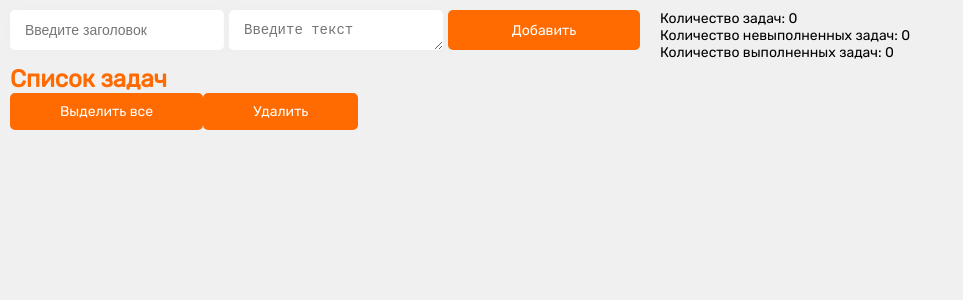
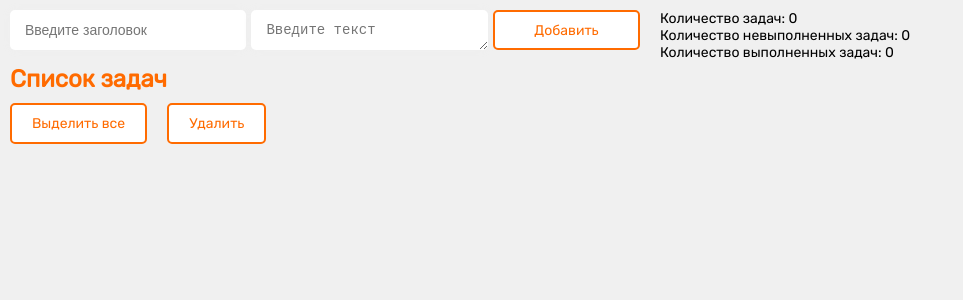
Before and after one commit to alexklokov/notes, a React (Create React App) app: page / in a window 1280 px wide. Shown: the top 300 px of the page, without its empty margins (0-963 px from the left). Built offline with nearby package versions, Linux system fonts and the light colour scheme.

Commit message:
Изменили стили задач. Добавлена кнопка изменения состояния задачи

```diff
--- a/src/App.css
+++ b/src/App.css
@@ -2,27 +2,32 @@
 
 :root{
   --orange: rgb(255, 107, 0);
+  --green: rgb(52, 201, 36);
+  --gray: #999;
+  --body-bg: rgb(240, 240, 240);
 }
 
 body {
-  background: rgb(240, 240, 240);
+  background: var(--body-bg);
   font-family: "Rubik", sans-serif;
   font-size: 14px;
 }
 
 .btn {
-  padding: 10px 50px;
-  background: var(--orange);
-  color: white;
+  padding: 10px 20px;
+  color: var(--orange);
+  background: white;
+  border: solid 2px var(--orange);
   cursor: pointer;
   border-radius: 5px;
   display: inline-block;
   user-select: none;
   text-align: center;
+  transition-duration: .2s;
 }
 
-.btn:hover { background: rgb(255, 132, 31); }
-.btn:active { background: rgb(255, 132, 31); }
+.btn:active,
+.btn:hover { background: var(--orange); color: white; }
 
 .m20 { margin: 20px 0; }
 
--- a/src/App.js
+++ b/src/App.js
@@ -32,9 +32,9 @@ const App = () => {
     setTasks([...tasks, newTask])
   }
 
-  const changeStatus = (id, status) => {
+  const completeTask = (id) => {
     setTasks(tasks.map(task => {
-      if(task.id === id) task.status = status
+      if(task.id === id) task.status = 1
       return task
     }))
   }
@@ -67,7 +67,7 @@ const App = () => {
                       task={task}
                       status={statuses}
                       onChangeSelected={changeSelected}
-                      onChangeStatus={changeStatus}
+                      completeTask={completeTask}
             />)
   })
 
--- a/src/Components/TaskList/TaskItem/TaskItem.css
+++ b/src/Components/TaskList/TaskItem/TaskItem.css
@@ -19,10 +19,71 @@
 .tasks__status.not-complete {
   color: red;
 }
-.tasks__status.in-work {}
 
 /* КОНЕЦ Сделать стилили для разных статусов */
 
 .tasks__title {
   color: var(--orange);
 }
+
+.tasks__control {
+  display: flex;
+  flex-direction: column;
+  align-items: flex-end;
+  gap: 10px;
+}
+.tasks__start {
+	width: 16px;
+	height: 16px;
+	border-radius: 50%;
+  border: solid 2px var(--orange);
+  position: relative;
+}
+
+.tasks__start::before {
+  content: '';
+  position: absolute;
+  width: 2px;
+  height: 9px;
+  background: var(--orange);
+  left: 8px;
+  top: 4px;
+  transform: rotate(45deg);
+}
+
+.tasks__start::after {
+  content: '';
+  position: absolute;
+  width: 2px;
+  height: 3px;
+  background: var(--orange);
+  left: 4px;
+  top: 8px;
+  transform: rotate(-45deg);
+}
+
+.complete .tasks__start {
+  border-color: var(--gray);
+}
+
+.complete .tasks__start::before,
+.complete .tasks__start::after {
+  background: var(--gray);
+}
+
+.complete .tasks__text {
+  text-decoration: line-through;
+  color: var(--gray);
+}
+
+.complete .tasks__title {
+  color: var(--gray);
+}
+
+.tasks__status {
+  color: var(--orange);
+  transition-duration: .2s;
+}
+.complete .tasks__status {
+  color: var(--green);
+}
--- a/src/Components/TaskList/TaskItem/TaskItem.js
+++ b/src/Components/TaskList/TaskItem/TaskItem.js
@@ -2,20 +2,13 @@ import { useState } from 'react'
 import './TaskItem.css'
 
 
-const TaskItem = ({task, onChangeStatus, onChangeSelected, status}) => {
+const TaskItem = ({task, completeTask, onChangeSelected, status}) => {
 
 
   const changeSelected = (e) => {
     onChangeSelected(task.id)
   }
 
-  const changeStatus = (e) => {
-    if(task.status < status.labels.length - 1) {
-      onChangeStatus(task.id, task.status + 1)
-    }
-    if(task.status === status.labels.length - 1)
-      e.target.remove()
-  }
 
   return (
     <div className={"tasks__item " + status.classes[task.status]}>
@@ -31,7 +24,9 @@ const TaskItem = ({task, onChangeStatus, onChangeSelected, status}) => {
         <div className="tasks__status">
           {status.labels[task.status]}
         </div>
-        <div className="tasks__start btn" onClick={changeStatus}></div>
+        <div className="tasks__start" onClick={() => completeTask(task.id)}>
+
+	</div>
 
       </div>
     </div>
--- a/src/Components/TaskList/TaskList.css
+++ b/src/Components/TaskList/TaskList.css
@@ -5,3 +5,10 @@
   color: var(--orange);
   font-weight: bold;
 }
+
+.task-list__btn-wrapper {
+  padding: 10px 0;
+  display: flex;
+  flex-wrap: wrap;
+  gap: 20px;
+}
--- a/src/Components/TaskList/TaskList.js
+++ b/src/Components/TaskList/TaskList.js
@@ -5,8 +5,10 @@ const TaskList = ({selectAll, removeSelected, tasks}) => {
   return (
     <div className="task-list">
     <div className="task-list__title">Список задач</div>
-      <div className="btn" onClick={selectAll}>Выделить все</div>
-      <div className="btn" onClick={removeSelected}>Удалить</div>
+      <div className="task-list__btn-wrapper">
+        <div className="btn" onClick={selectAll}>Выделить все</div>
+        <div className="btn" onClick={removeSelected}>Удалить</div>
+      </div>
       {tasks}
     </div>
   )
```
Also changed, not shown: 1 other file (tests, documents, lock files or other folders).
